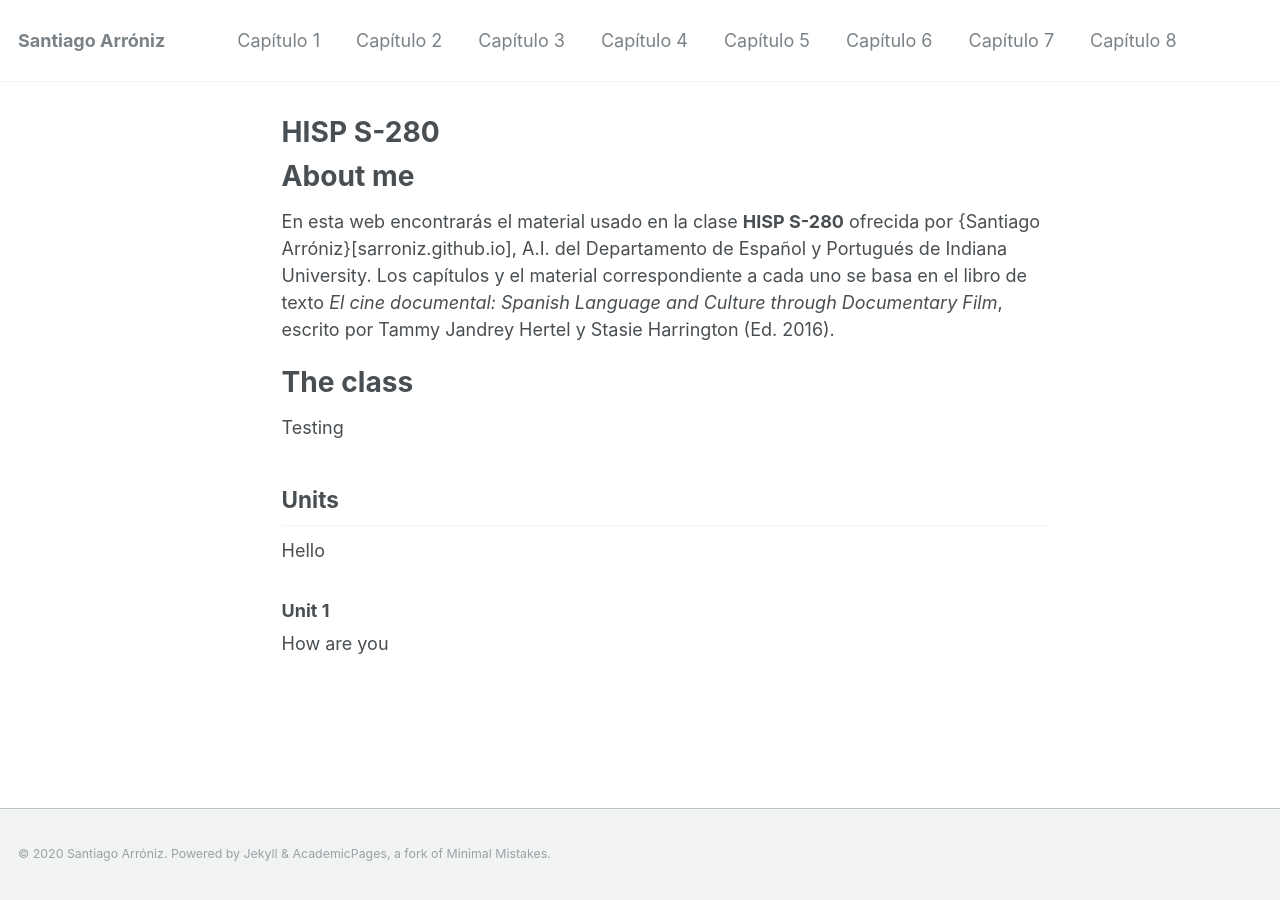
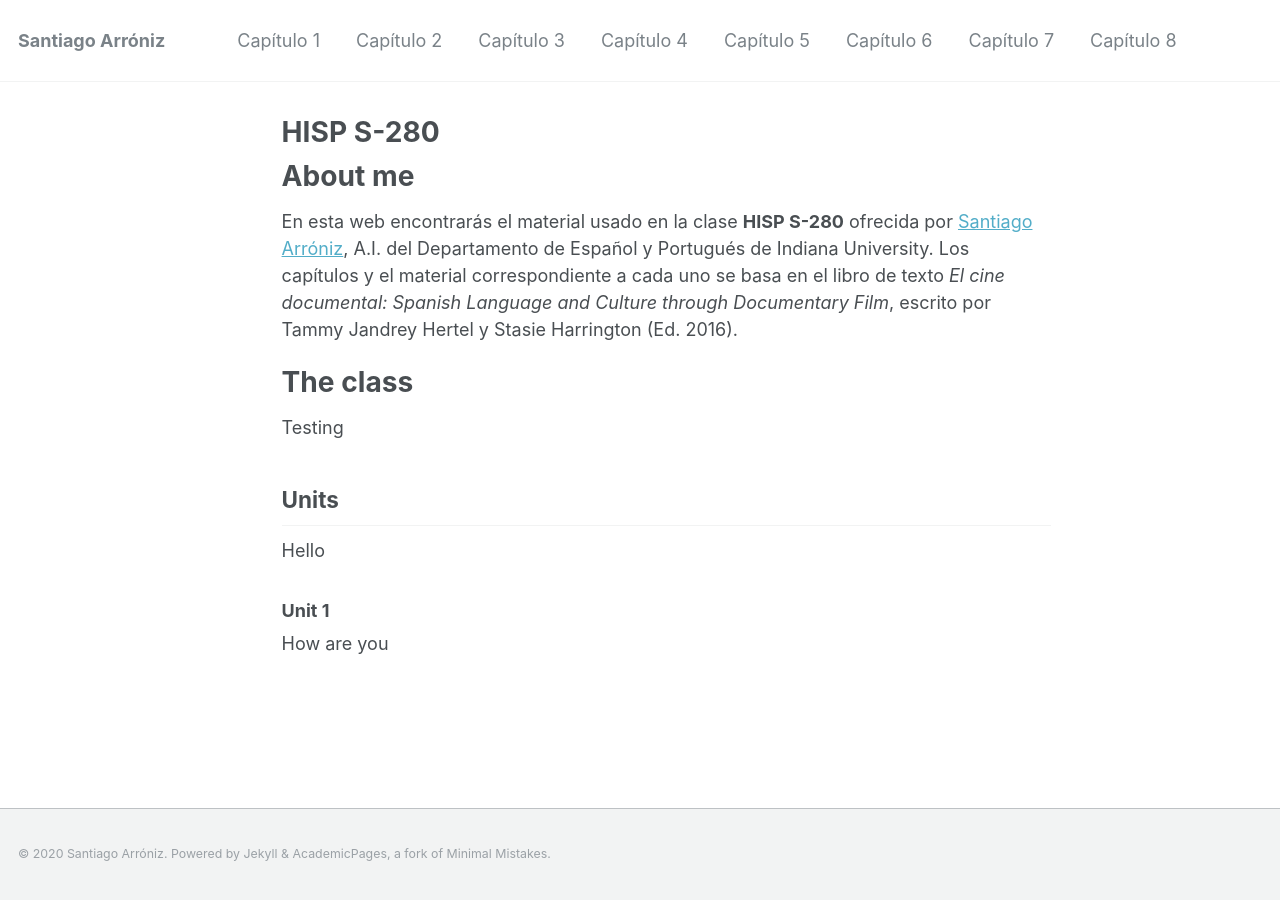
Before and after one commit to caroalyse/caroalyse.github.io, a Jekyll site: the page built from _pages/about.md, in a window 1280 px wide. Built offline with Jekyll 4.4.1, drawn with Linux system fonts in a browser that asks for light colours.

Commit message:
Update about.md

```diff
--- a/_pages/about.md
+++ b/_pages/about.md
@@ -10,7 +10,7 @@ toc: true
 ---
 
 # About me
-En esta web encontrarás el material usado en la clase **HISP S-280** ofrecida por {Santiago Arróniz}[sarroniz.github.io], A.I. del Departamento de Español y Portugués de Indiana University. Los capítulos y el material correspondiente a cada uno se basa en el libro de texto _El cine documental: Spanish Language and Culture through Documentary Film_, escrito por Tammy Jandrey Hertel y Stasie Harrington (Ed. 2016).
+En esta web encontrarás el material usado en la clase **HISP S-280** ofrecida por [Santiago Arróniz](sarroniz.github.io), A.I. del Departamento de Español y Portugués de Indiana University. Los capítulos y el material correspondiente a cada uno se basa en el libro de texto _El cine documental: Spanish Language and Culture through Documentary Film_, escrito por Tammy Jandrey Hertel y Stasie Harrington (Ed. 2016).
 
 # The class
 Testing
```
